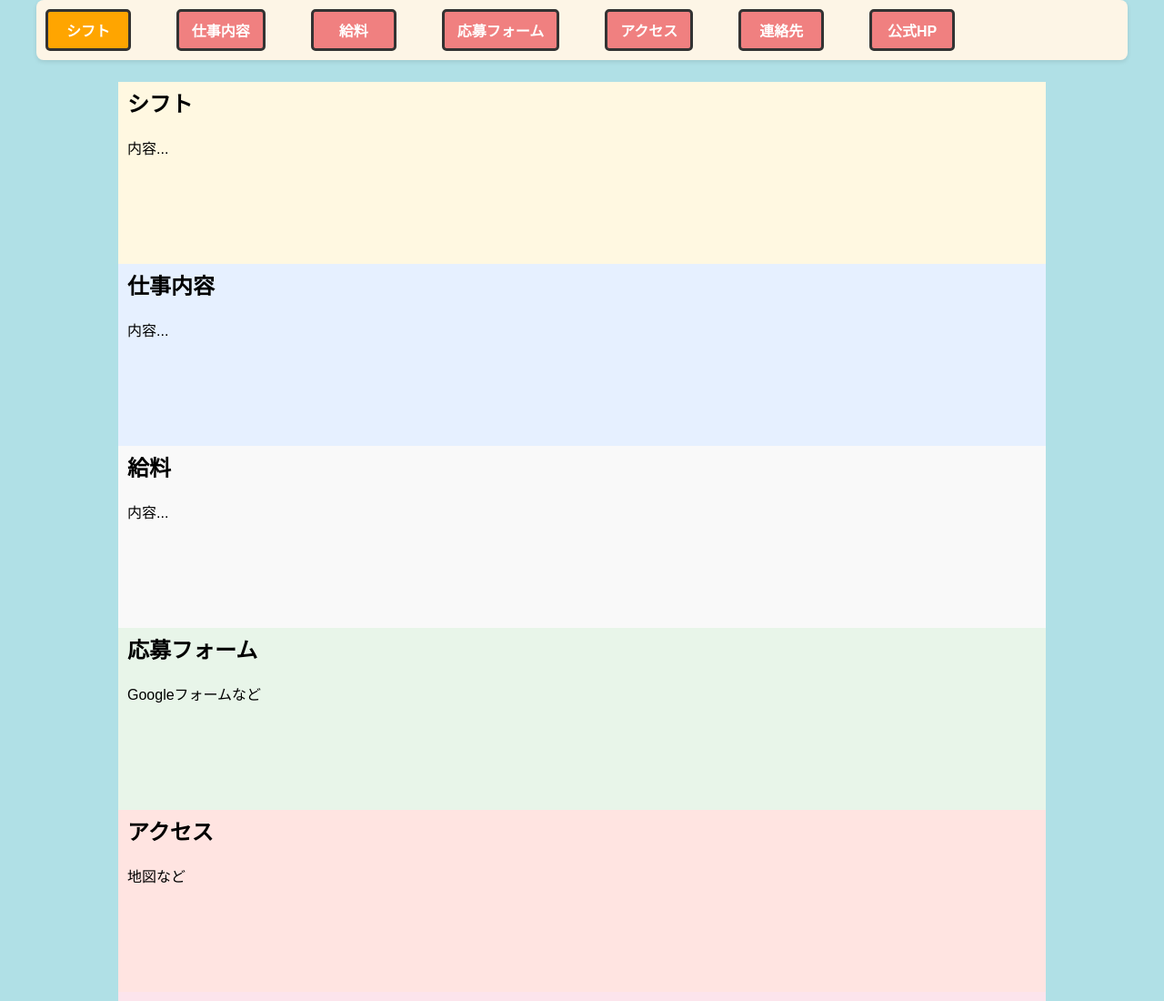
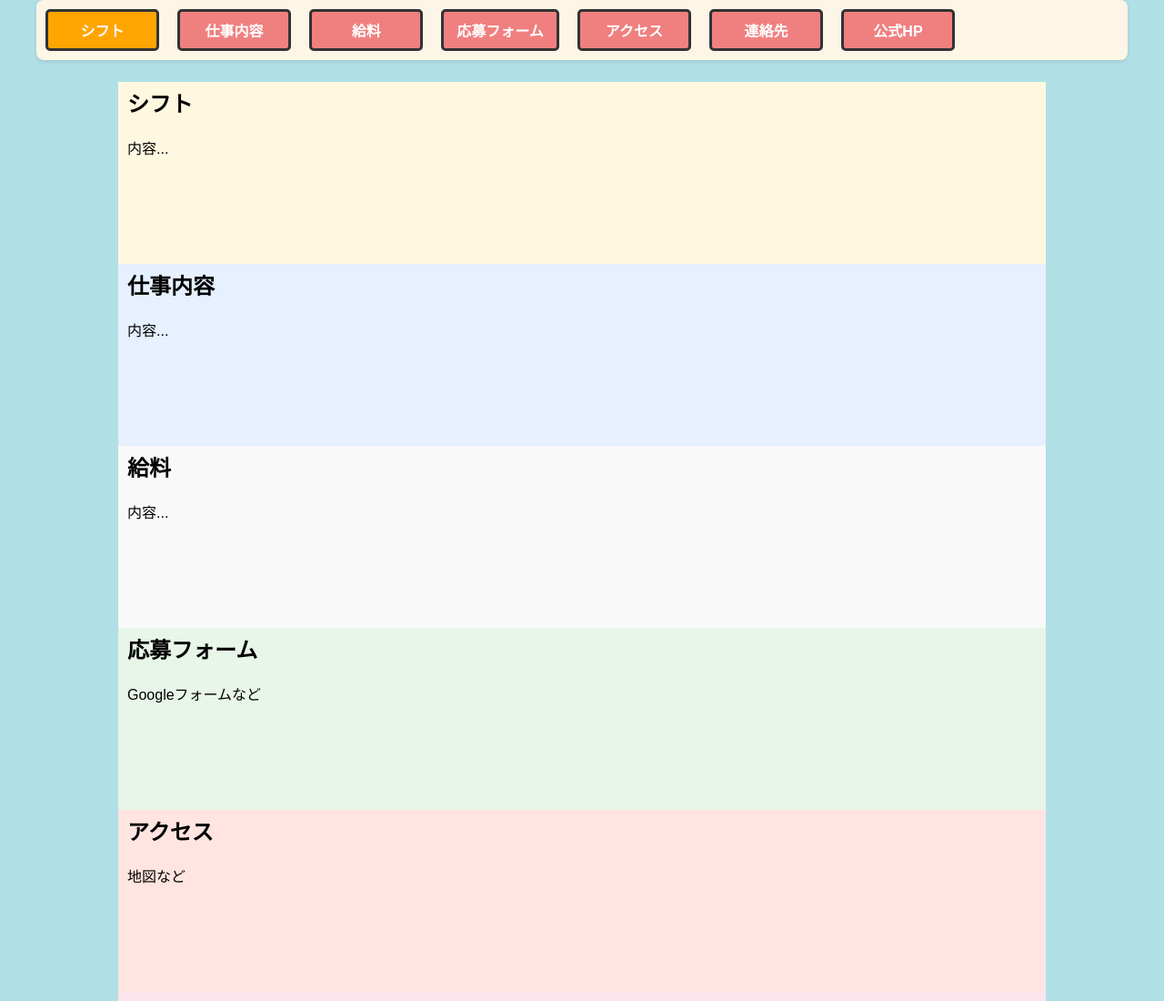
Before and after one commit to iga-323/Part-time-job, a plain HTML site: page index.html in a window 1280 px wide. Shown: the top 1100 px of the page at 91% size. Drawn offline with Linux system fonts and the light colour scheme.

Commit message:
Update index.html

```diff
--- a/index.html
+++ b/index.html
@@ -38,12 +38,12 @@
       justify-content: space-between;
       flex-wrap: nowrap;
       width: 1000px;
-      gap: 50px;
+      gap: 20px;
       padding: 10px;
     }
 
     .tab {
-      flex: 0 0 130px; /* ← 横幅を固定：130pxなど好きな幅 */
+      flex: 0 0 200px; /* ← 横幅を固定：130pxなど好きな幅 */
       text-align: center;
       background-color: #F08080;
       border: 3px solid #333;
```
